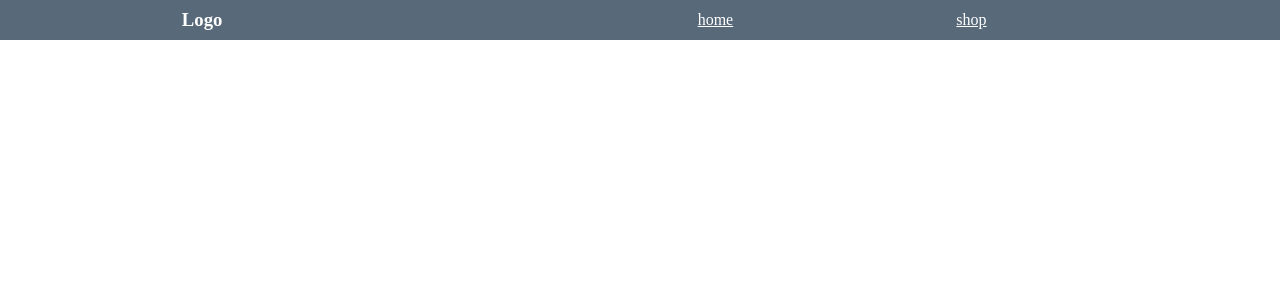
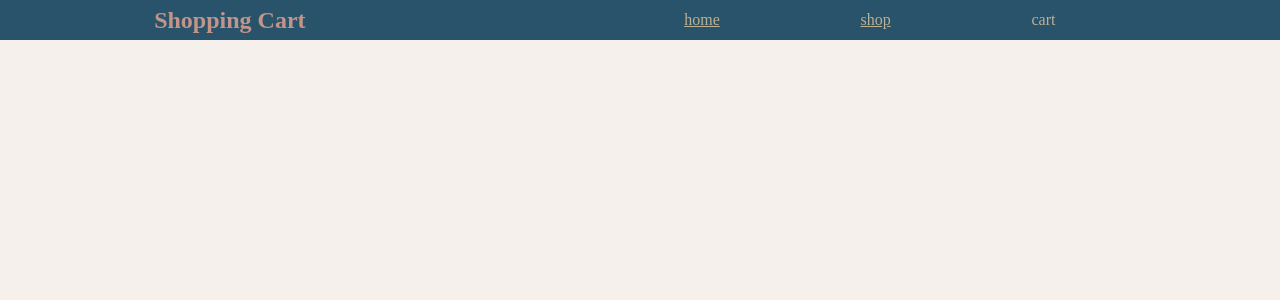
Before and after one commit to Gravender/shopping-cart, a React (Create React App) app: page /shop/1 in a window 1280 px wide. Shown: the top 300 px of the page. Built offline with nearby package versions, Linux system fonts and the light colour scheme; no server answers.

Commit message:
Added a basic div and styling to view the cart

```diff
--- a/src/Nav.js
+++ b/src/Nav.js
@@ -2,11 +2,21 @@ import React from "react";
 import { Link } from "react-router-dom";
 function Nav() {
   const navStyle = {
-    color: "white",
+    color: "#BBB193",
+  };
+  const showCart = () => {
+    let cart = document.getElementById("shoppingCart");
+    if (cart.classList.contains("visible")) {
+      cart.classList.remove("visible");
+    } else {
+      cart.classList.add("visible");
+    }
   };
   return (
+    <div>
+      {" "}
       <nav>
-      <h3>Logo</h3>
+        <h1 className="navTitle">Shopping Cart</h1>
         <ul className="nav-links">
           <Link style={navStyle} to="/">
             <li>home</li>
@@ -14,8 +24,14 @@ function Nav() {
           <Link style={navStyle} to="/shop">
             <li>shop</li>
           </Link>
+          <li onClick={() => showCart()}>cart</li>
         </ul>
       </nav>
+      <div id="shoppingCart" className="shoppingCart">
+        <div onClick={() => showCart()} className="blankArea"></div>
+        <div className="Cart"></div>
+      </div>
+    </div>
   );
 }
 
--- a/src/style.css
+++ b/src/style.css
@@ -2,16 +2,26 @@
     margin: 0;
     padding: 0;
   }
-.App{
+  body{
+    background: #f6f0ed;
+    color: #7ea8be;
     text-align: center;
+}
+.product{
+    text-align: center;
+
 }
 nav{
     display: flex;
     justify-content: space-around;
     align-items: center;
     min-height: 5vh;
-    background: #586979;
-    color: white;
+    background: #28536B;
+    color: #BBB193;
+}
+.navTitle{
+
+    color: #C2948A;
 }
 .nav-links{
     width:40%;
@@ -20,3 +30,63 @@ nav{
     align-items: center;
     list-style: none;
 }
+
+.shoppingCart{
+    display: none;
+    position: fixed;
+    bottom: 0;
+    right: 0;
+    width: 100%;
+    height: 100%;
+}
+.visible{
+    display: flex;
+    transition: 1s;
+    right: 0;
+}
+.blankArea{
+    width: 80%;
+    height: 100%;
+    background: rgba(0, 0, 0, 0.45);
+}
+.Cart{
+    width: 20%;
+    height: 100%;
+    background: #baccd6;
+}
+.Shop{
+    text-align: center;
+    display:flex;
+    flex-wrap: wrap;
+}
+.Card{
+    display: flex;
+    flex-direction: column;
+    height: 550px;
+    width: 400px;
+    margin: auto;
+    margin-top: 10px;
+}
+.cardImg{
+    background-Color: #7EA8BE;
+    border-radius: 10px;
+    height: 500px;
+    width: 400px;
+}
+.CardInfo{
+    text-align: left;
+    color: #75747b;
+    margin-top: 5px;
+}
+.cardTitle{
+    color: #75747b;
+}
+.cardLink{
+    text-decoration: none;
+}
+.cardLink:hover {
+	text-decoration:underline;
+}
+.cardPrice{
+    color: #75747bcf;
+}
```
Lines whose indentation alone changed are shown as unchanged.
